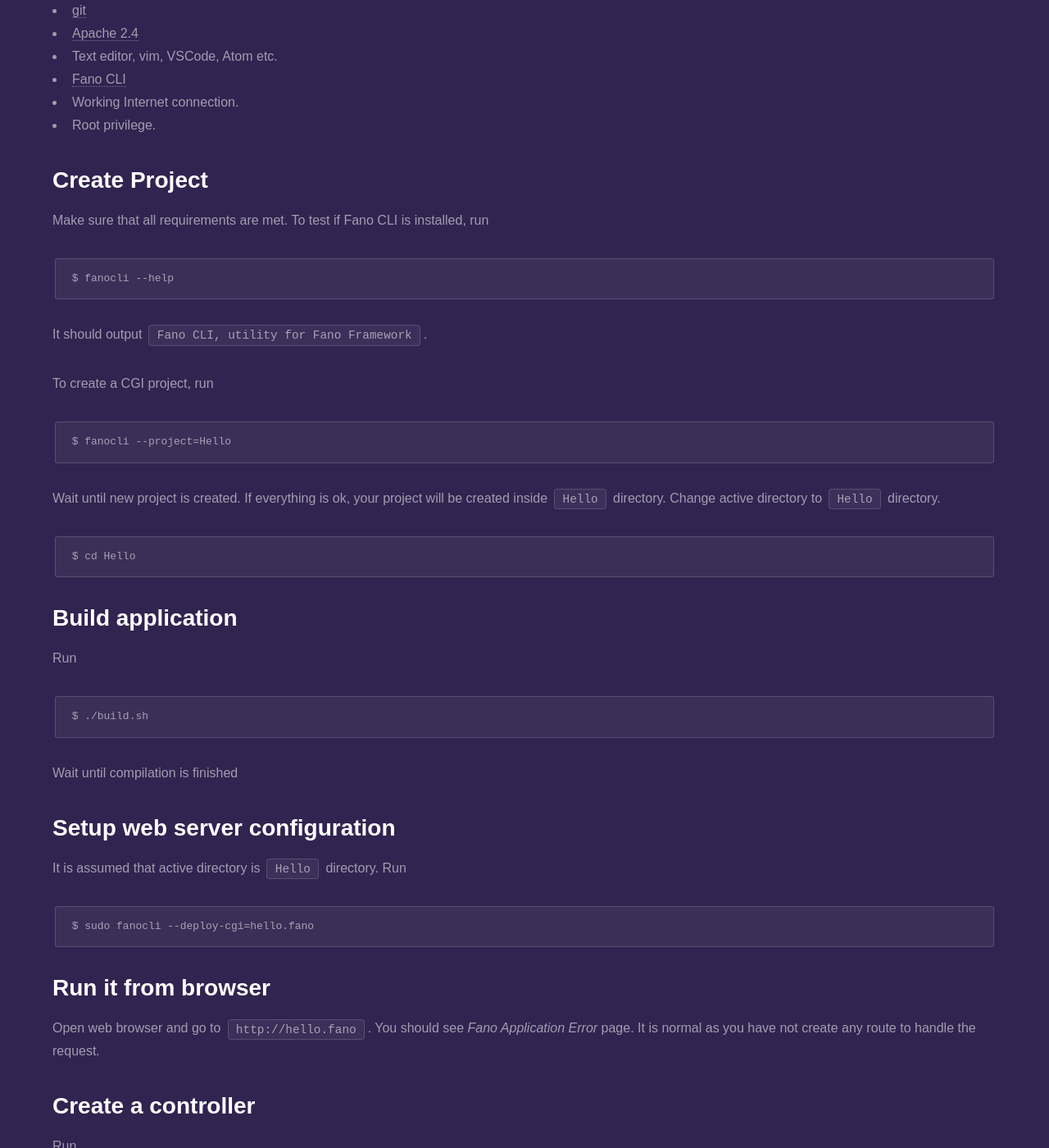
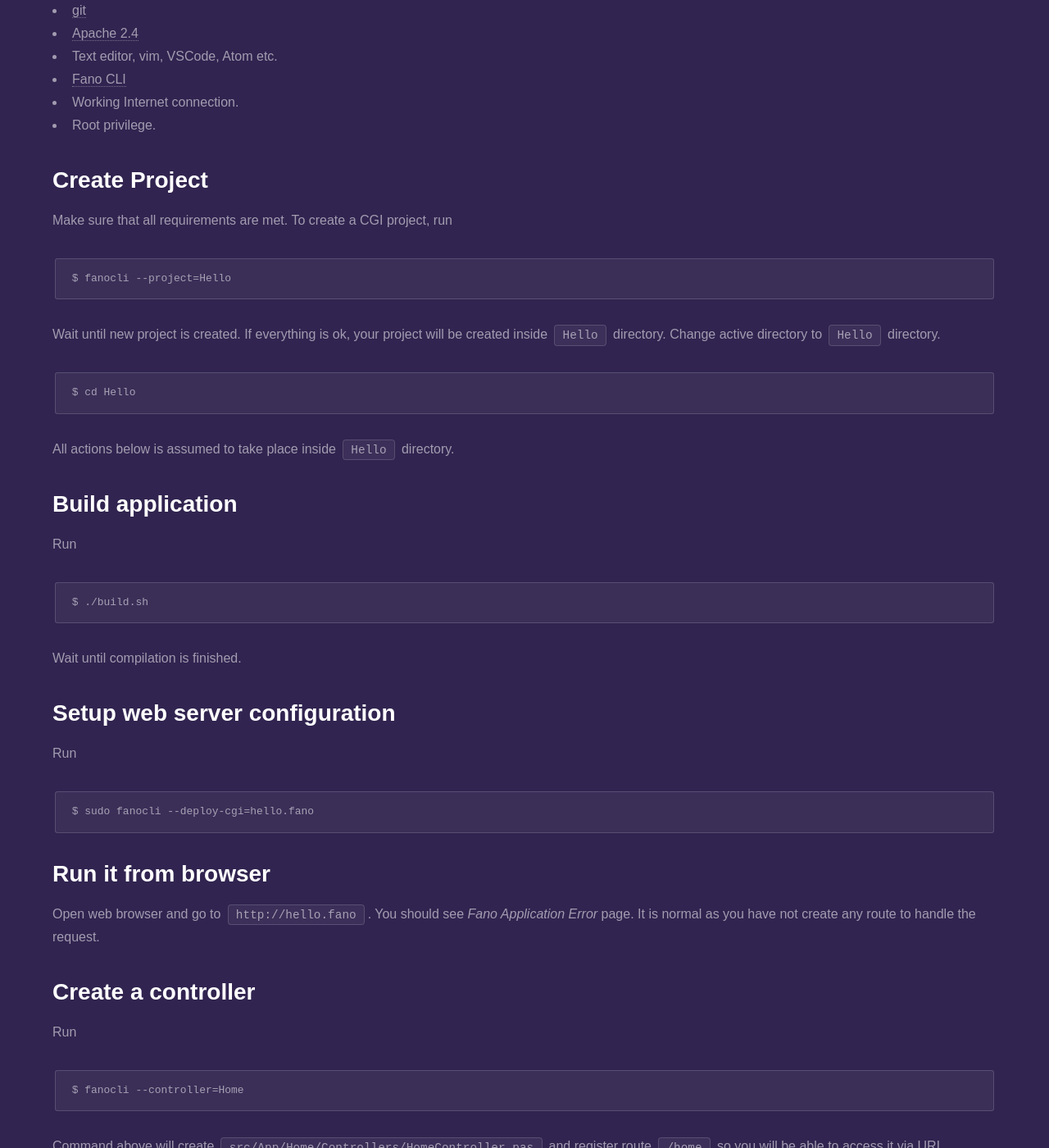
Before and after one commit to fanoframework/fanoframework.github.io, a Jekyll site: the page built from tutorials/hello-world-application-with-fano-cli/index.md, in a window 1280 px wide and 1400 px high, scrolled down 611 px. Shown: the whole window at 82% size. Built offline with Jekyll 4.4.1, drawn with Linux system fonts in a browser that asks for light colours; our own code applies the rules of GitHub Pages for plain Markdown files; some of the changed text lies outside the part shown.

Commit message:
improve content

````diff
--- a/tutorials/hello-world-application-with-fano-cli/index.md
+++ b/tutorials/hello-world-application-with-fano-cli/index.md
@@ -23,15 +23,7 @@
 
 ## Create Project
 
-Make sure that all requirements are met. To test if Fano CLI is installed, run
-
-```
-$ fanocli --help
-```
-
-It should output `Fano CLI, utility for Fano Framework`.
-
-To create a CGI project, run
+Make sure that all requirements are met. To create a CGI project, run
 
 ```
 $ fanocli --project=Hello
@@ -43,6 +35,8 @@
 $ cd Hello
 ```
 
+All actions below is assumed to take place inside `Hello` directory.
+
 ## Build application
 
 Run
@@ -51,11 +45,11 @@
 $ ./build.sh
 ```
 
-Wait until compilation is finished
+Wait until compilation is finished.
 
 ## Setup web server configuration
 
-It is assumed that active directory is `Hello` directory. Run
+Run
 
 ```
 $ sudo fanocli --deploy-cgi=hello.fano
````
Also changed, not shown: other parts of tutorials/hello-world-application-with-fano-cli/index.md (+1 -1 lines).
